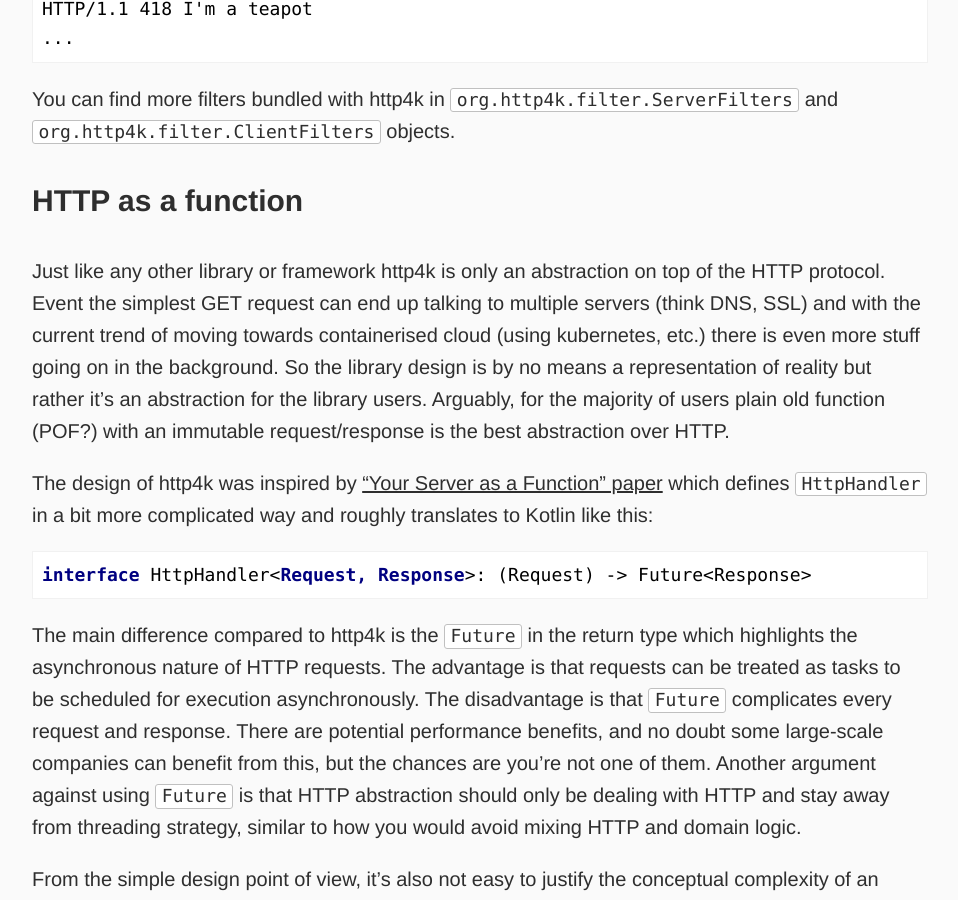
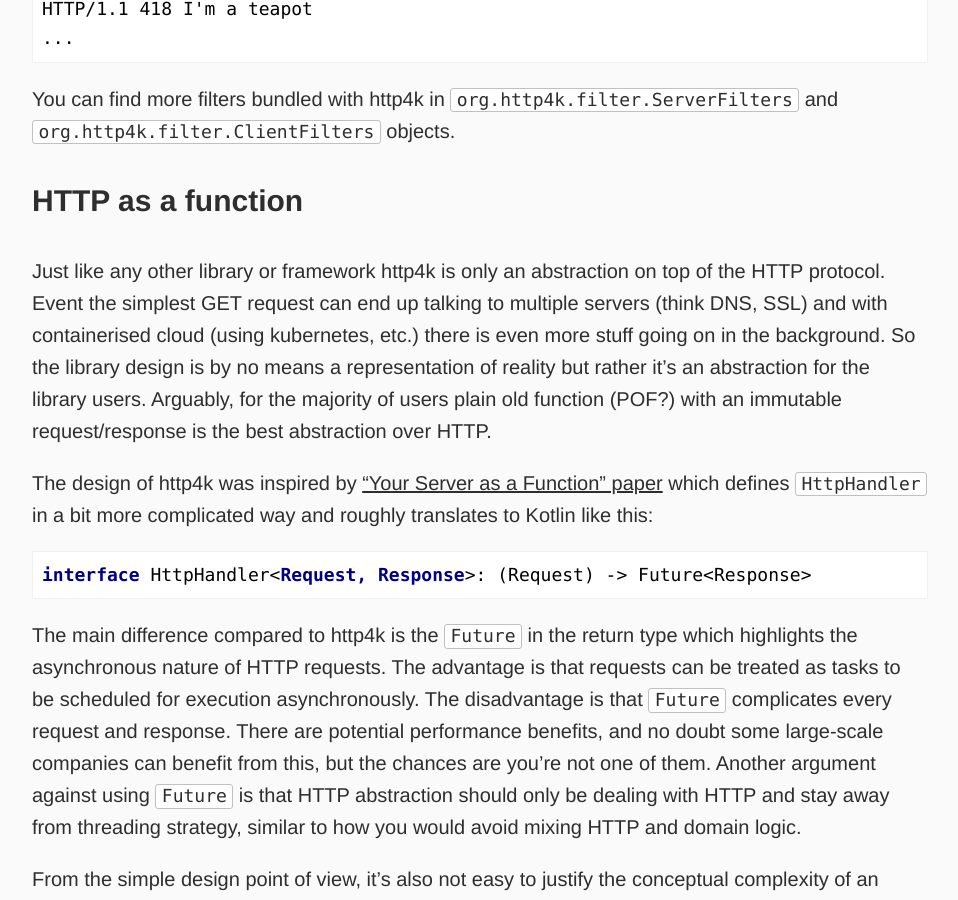
Before and after one commit to dkandalov/dkandalov.github.io, a Jekyll site: the page built from _posts/2020-07-30-hello-http4k.md, in a window 1280 px wide and 900 px high, scrolled down 6305 px. Shown: the whole window, without its empty margins (160-1118 px from the left). Built offline with Jekyll 4.4.1, drawn with Linux system fonts in a browser that asks for light colours; our own code applies the rules of GitHub Pages for plain Markdown files; some of the changed text lies outside the part shown.

Commit message:
published hello http4k

````diff
--- a/_posts/2020-07-30-hello-http4k.md
+++ b/_posts/2020-07-30-hello-http4k.md
@@ -202,7 +201,7 @@ HTTP/1.1 418 I'm a teapot
 You can find more filters bundled with http4k in `org.http4k.filter.ServerFilters` and `org.http4k.filter.ClientFilters` objects.
 
 ### HTTP as a function
-Just like any other library or framework http4k is only an abstraction on top of the HTTP protocol. Event the simplest GET request can end up talking to multiple servers (think DNS, SSL) and with the current trend of moving towards containerised cloud (using kubernetes, etc.) there is even more stuff going on in the background. So the library design is by no means a representation of reality but rather it's an abstraction for the library users. Arguably, for the majority of users plain old function (POF?) with an immutable request/response is the best abstraction over HTTP.
+Just like any other library or framework http4k is only an abstraction on top of the HTTP protocol. Event the simplest GET request can end up talking to multiple servers (think DNS, SSL) and with containerised cloud (using kubernetes, etc.) there is even more stuff going on in the background. So the library design is by no means a representation of reality but rather it's an abstraction for the library users. Arguably, for the majority of users plain old function (POF?) with an immutable request/response is the best abstraction over HTTP.
 
 The design of http4k was inspired by ["Your Server as a Function" paper] which defines `HttpHandler` in a bit more complicated way and roughly translates to Kotlin like this:
 ```
````
Also changed, not shown: other parts of _posts/2020-07-30-hello-http4k.md (+1 -2 lines).
